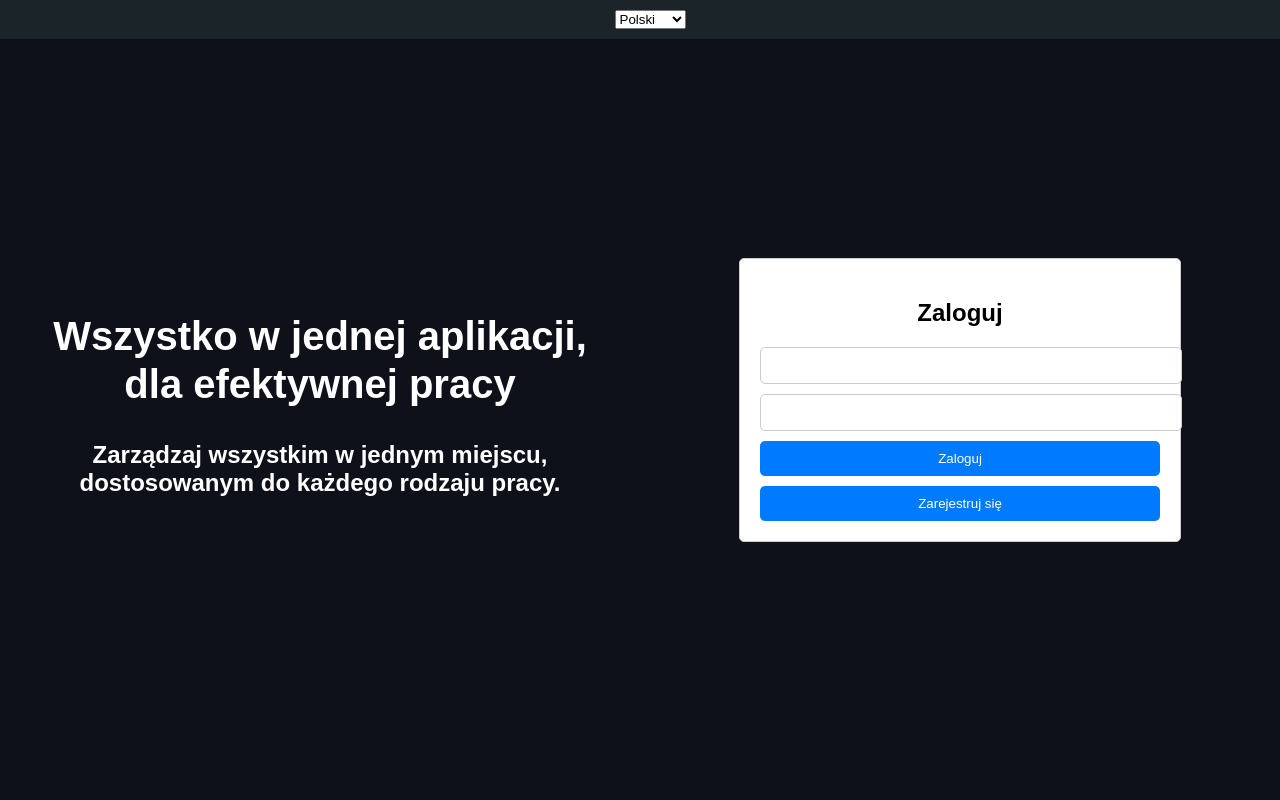
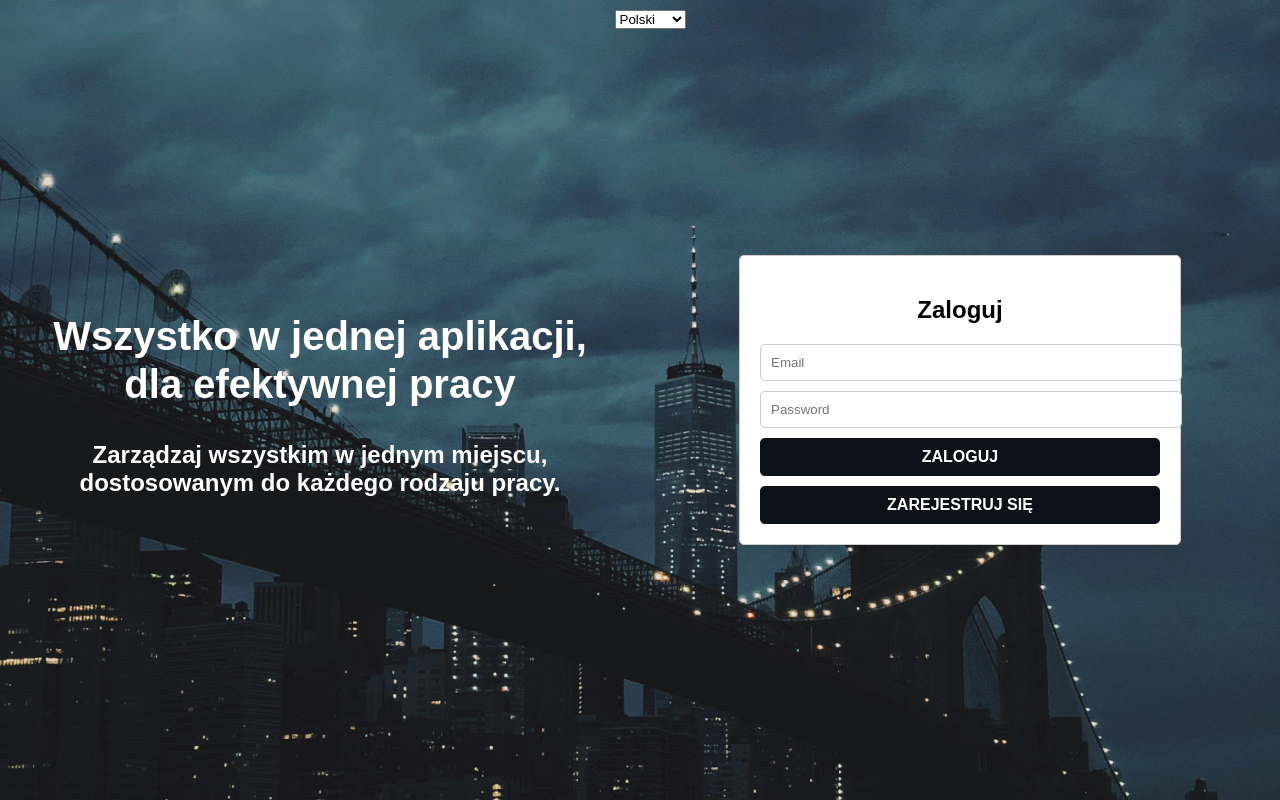
Before and after one commit to traetor/johnny-systems, a React app: page / in a window 1280 px wide. Built offline with nearby package versions, Linux system fonts and the light colour scheme; no server answers.

Commit message:
intro welcome

```diff
--- a/src/App.js
+++ b/src/App.js
@@ -9,6 +9,7 @@ import Welcome from './components/Welcome/Welcome'; // Import Welcome
 import { AuthProvider } from './contexts/AuthContext'; // Importujemy kontekst autoryzacji
 import PrivateRoute from './components/PrivateRoute'; // Importujemy komponent PrivateRoute
 import texts from './texts'; // Importujemy tłumaczenia
+import './App.scss'
 
 function App() {
     const [language, setLanguage] = useState('pl'); // Domyślny język: polski
--- a/src/components/Auth/Auth.scss
+++ b/src/components/Auth/Auth.scss
@@ -36,6 +36,13 @@
   }
 }
 
+.intro {
+  background-image: url('../../images/background-pexels.jpg');
+  background-size: cover;
+  background-position: center;
+  background-repeat: no-repeat;
+}
+
 .main-container {
   display: flex;
   flex-direction: row;
--- a/src/components/Auth/Login.js
+++ b/src/components/Auth/Login.js
@@ -46,7 +46,7 @@ function Login({ language }) {
     };
 
     return (
-        <div className="main-container">
+        <div className="main-container intro">
             <Welcome language={language} /> {/* Przekazanie języka do komponentu Welcome */}
             <div className="right-section">
                 <div className="auth-container">
@@ -54,13 +54,13 @@ function Login({ language }) {
                         <h2>{texts[language].login}</h2>
                         <input
                             type="email"
-                            placeholder={texts[language].email}
+                            placeholder={'Email'}
                             value={email}
                             onChange={(e) => setEmail(e.target.value)}
                         />
                         <input
                             type="password"
-                            placeholder={texts[language].password}
+                            placeholder={'Password'}
                             value={password}
                             onChange={(e) => setPassword(e.target.value)}
                         />
--- a/src/components/Auth/Register.js
+++ b/src/components/Auth/Register.js
@@ -3,8 +3,9 @@ import axios from 'axios';
 import './Auth.scss';
 import API_URL from '../../apiConfig';
 import { useNavigate } from 'react-router-dom';
+import Welcome from "../Welcome/Welcome";
 
-function Register() {
+function Register({ language }) {
     const [username, setUsername] = useState('');
     const [email, setEmail] = useState('');
     const [password, setPassword] = useState('');
@@ -38,7 +39,8 @@ function Register() {
     };
 
     return (
-        <div className="main-container">
+        <div className="main-container intro">
+            <Welcome language={language} />
             <div className="right-section">
                 <div className="auth-container">
                     <form onSubmit={handleSubmit}>
--- a/src/components/Navbar/Navbar.scss
+++ b/src/components/Navbar/Navbar.scss
@@ -1,5 +1,4 @@
 .navbar {
-  background-color: #1B2529;
   padding: 10px;
   display: flex;
   justify-content: space-around;
--- a/src/pages/RegisterPage.js
+++ b/src/pages/RegisterPage.js
@@ -1,8 +1,8 @@
 import React from 'react';
 import Register from '../components/Auth/Register';
 
-function RegisterPage() {
-    return <Register />;
+function RegisterPage({ language }) {
+    return <Register language={language} />;
 }
 
 export default RegisterPage;
```
Also changed, not shown: src/images/background-pexels.jpg (added).
